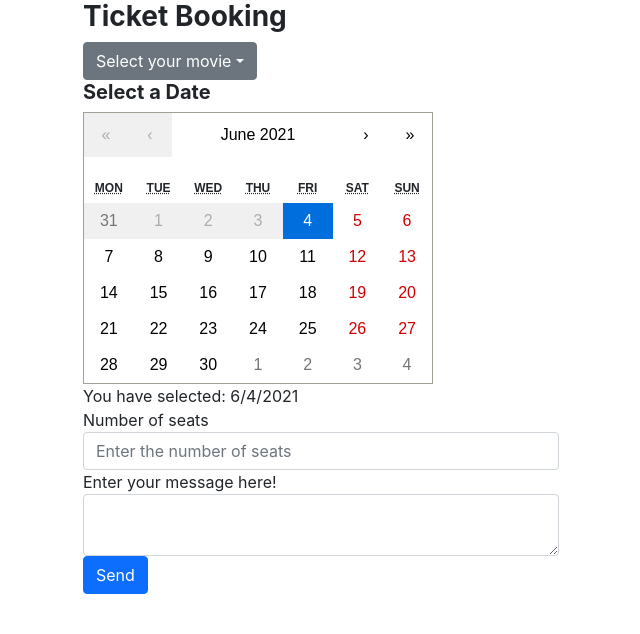
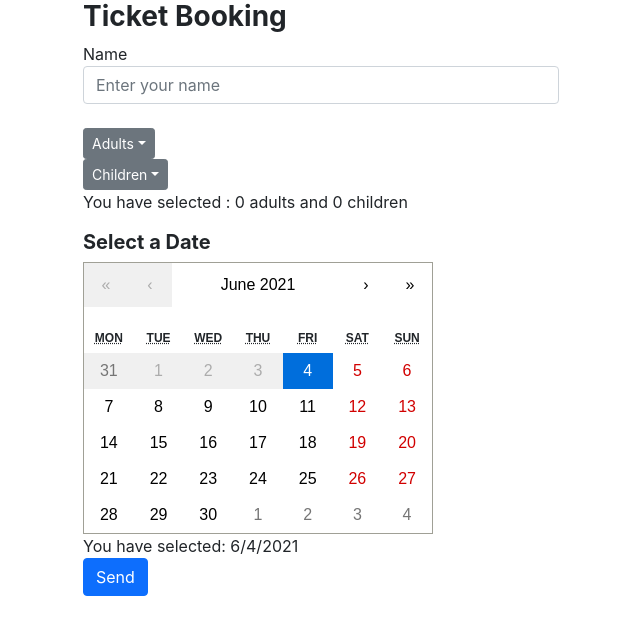
Before and after one commit to Kevin123-Repo/QACinemas_Group_Project, a React (Create React App) app in the folder front-end/: page /ContactPage in a window 1280 px wide. Shown: the top 634 px of the page, without its empty margins (319-959 px from the left). Built offline with nearby package versions, Linux system fonts and the light colour scheme; what google-maps-react would draw is missing.

Commit message:
JU: Added adult and child dropdown menus to the booking form page

```diff
--- a/front-end/src/Components/TicketBooking/BookingForm.jsx
+++ b/front-end/src/Components/TicketBooking/BookingForm.jsx
@@ -7,7 +7,10 @@ import InteractiveCalendar from './InteractiveCalender';
 const BookingForm = (props) => {
 
     const [dropdownOpen, setDropdownOpen] = useState(false);
+    const [adults, setAdults] = useState(0);
+    const [child, setChildren] = useState(0);
     const toggle = () => setDropdownOpen(prevState => !prevState);
+
 
     return (
         <>
@@ -16,28 +19,57 @@ const BookingForm = (props) => {
                 <h3 style={{ fontWeight: 'bold' }}>Ticket Booking</h3>
                 <Form >
 
+                    <FormGroup>
+                        <Label for="userName" disabled>Name</Label>
+                        <Input type="text" name="name" id="qaCinemaName" placeholder="Enter your name" />
+                    </FormGroup>
+                    <br />
 
 
-                    <Dropdown isOpen={dropdownOpen} toggle={toggle}>
+                    <Dropdown isOpen={dropdownOpen} toggle={toggle} size="sm" >
                         <DropdownToggle caret>
-                            Select your movie
+                            Adults
                          </DropdownToggle>
                         <DropdownMenu>
+                            <DropdownItem onClick={()=>setAdults(1)}  >1</DropdownItem>
+                            <DropdownItem onClick={()=>setAdults(2)}  >2</DropdownItem>
+                            <DropdownItem onClick={()=>setAdults(3)}  >3</DropdownItem>
+                            <DropdownItem onClick={()=>setAdults(4)} >4</DropdownItem>
+                            <DropdownItem onClick={()=>setAdults(5)} >5</DropdownItem>
+                            <DropdownItem onClick={()=>setAdults(6)} >6</DropdownItem>
+                            <DropdownItem onClick={()=>setAdults(7)} >7</DropdownItem>
+                            <DropdownItem onClick={()=>setAdults(8)} >8</DropdownItem>
+                            <DropdownItem onClick={()=>setAdults(9)} >9</DropdownItem>
+                            <DropdownItem onClick={()=>setAdults(10)} >10</DropdownItem>
+                        </DropdownMenu>
+                        </Dropdown>
 
+                        <Dropdown isOpen={dropdownOpen} toggle={toggle} size="sm" >
+                        <DropdownToggle caret>
+                            Children
+                         </DropdownToggle>
+                        <DropdownMenu>
+                            <DropdownItem onClick={()=>setChildren(1)}  >1</DropdownItem>
+                            <DropdownItem onClick={()=>setChildren(2)}  >2</DropdownItem>
+                            <DropdownItem onClick={()=>setChildren(3)}  >3</DropdownItem>
+                            <DropdownItem onClick={()=>setChildren(4)} >4</DropdownItem>
+                            <DropdownItem onClick={()=>setChildren(5)} >5</DropdownItem>
+                            <DropdownItem onClick={()=>setChildren(6)} >6</DropdownItem>
+                            <DropdownItem onClick={()=>setChildren(7)} >7</DropdownItem>
+                            <DropdownItem onClick={()=>setChildren(8)} >8</DropdownItem>
+                            <DropdownItem onClick={()=>setChildren(9)} >9</DropdownItem>
+                            <DropdownItem onClick={()=>setChildren(10)} >10</DropdownItem>
                         </DropdownMenu>
-                    </Dropdown>
+                        <p>You have selected : {adults} adults and {child} children</p>
+                        </Dropdown>
+
+
 
                     <InteractiveCalendar />
 
-                    <FormGroup>
-                        <Label for="exampleEmail" disabled>Number of seats</Label>
-                        <Input type="text" name="email" id="exampleEmail" placeholder="Enter the number of seats" />
-                    </FormGroup>
 
-                    <FormGroup>
-                        <Label for="exampleText">Enter your message here!</Label>
-                        <Input type="textarea" name="message" id="exampleText" />
-                    </FormGroup>
+
+
 
                     <Button color="primary" type="submit">Send</Button>
                 </Form>
--- a/front-end/src/Components/TicketBooking/InteractiveCalender.jsx
+++ b/front-end/src/Components/TicketBooking/InteractiveCalender.jsx
@@ -28,7 +28,7 @@ const InteractiveCalendar = () => {
 
         />
         {"You have selected: " + date.toLocaleDateString()}
-        {console.log(date)}
+
       </div>
 
     </>
--- a/front-end/src/Components/TicketBooking/TicketBooking.jsx
+++ b/front-end/src/Components/TicketBooking/TicketBooking.jsx
@@ -7,7 +7,6 @@ const TicketBooking = (props) => {
 
     return (
         <>
-
             <BookingForm/>
         </>
     )
```
